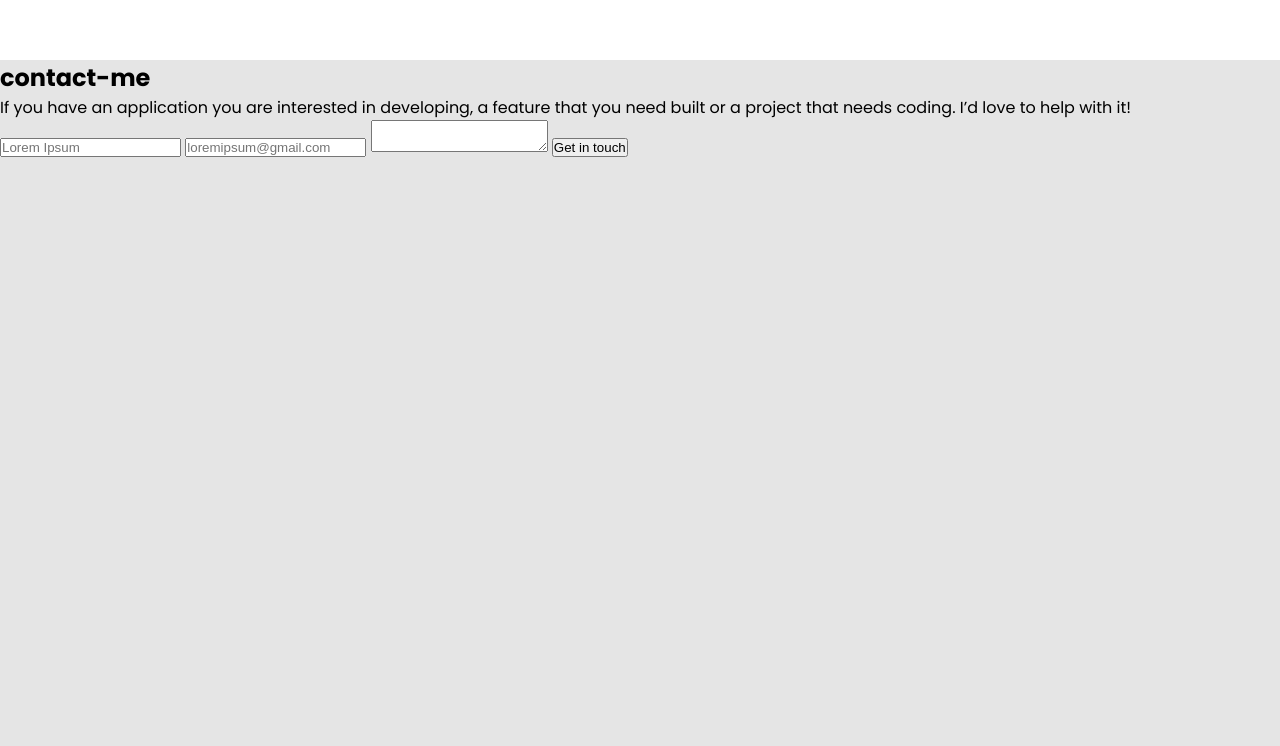
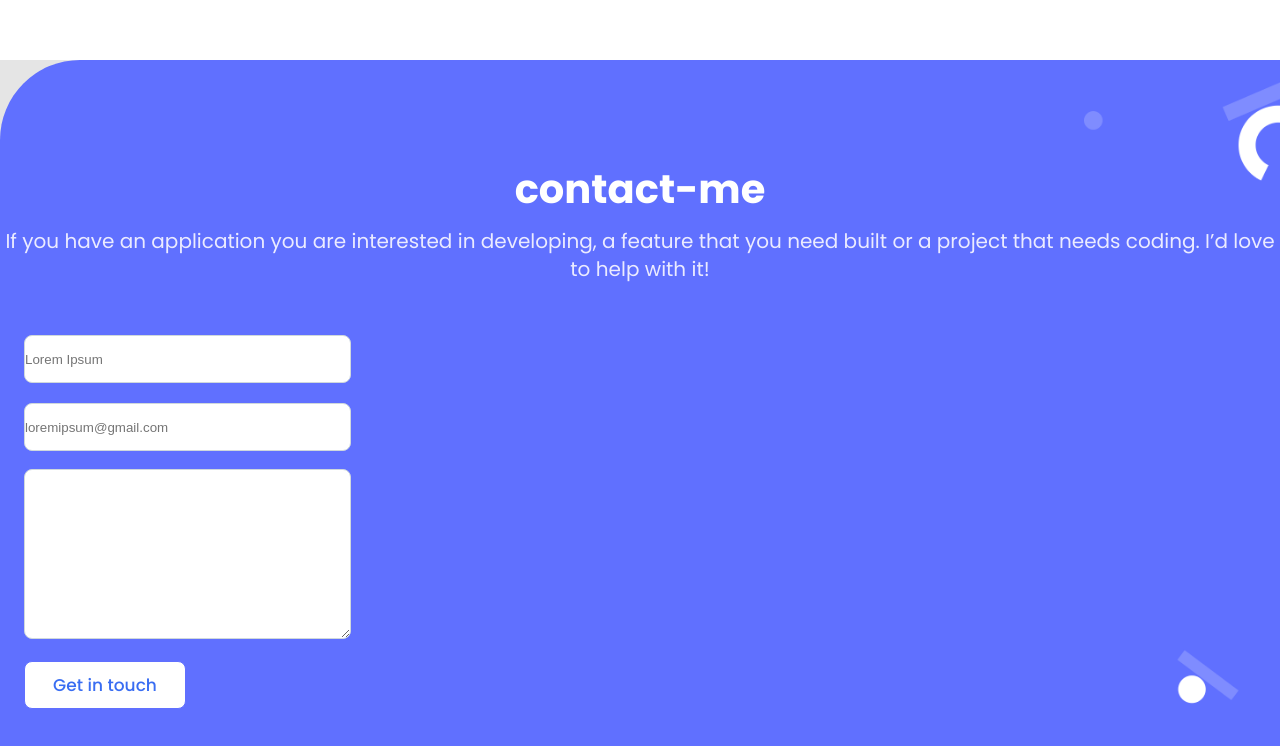
Before and after one commit to santitoot/finish-mobile-version, a plain HTML site: page index.html in a window 1280 px wide. Shown: the part 4504-5250 px from the top of the page. Before the commit the page ends 4663 px from the top, so only its background shows below. Drawn offline with Linux system fonts and the light colour scheme.

Commit message:
Update style.css

```diff
--- a/style.css
+++ b/style.css
@@ -27,10 +27,10 @@ nav > a {
   display: flex;
   align-items: center;
   text-align: center;
-  font-weight: 700;
   color: #6070ff;
   width: 76px;
   height: 20;
+  font-weight: 700;
   font-size: 18px;
   line-height: 20px;
 }
@@ -200,6 +200,33 @@ nav > a {
   font-size: 20px;
   line-height: 24px;
   margin-top: 108px;
+}
+
+.contact-me p {
+  font-family: Poppins, sans-serif;
+  font-style: normal;
+  font-weight: 400;
+  font-size: 20px;
+  line-height: 28px;
+  color: #ebebff;
+  text-align: center;
+  margin-top: 12px;
+  margin-bottom: 32px;
+}
+
+.el-botones p {
+  display: flex;
+  justify-content: center;
+  align-items: center;
+  width: 150px;
+  height: 24px;
+  font-family: Poppins, sans-serif;
+  font-style: normal;
+  font-weight: 500;
+  font-size: 17px;
+  line-height: 24px;
+  color: #396df2;
+  padding-top: 20px;
 }
 
 .profile > main > p {
@@ -423,7 +450,7 @@ ul {
 }
 
 .about-myself > main > p {
-  width: 327px;
+  width: 100%;
   height: 147px;
   font-family: Poppins, sans-serif;
   font-style: normal;
@@ -584,3 +611,81 @@ h3 {
   margin-top: 114px;
   margin-left: 215px;
 }
+
+.contact-me {
+  position: absolute;
+  width: 100%;
+  background: #6070ff;
+  border-top-left-radius: 80px;
+}
+
+.contact-me h2 {
+  font-family: Poppins, sans-serif;
+  font-style: normal;
+  font-weight: 700;
+  font-size: 40px;
+  line-height: 52px;
+  color: #fff;
+  margin-top: 82px;
+  text-align: center;
+}
+
+.loremipsum {
+  position: absolute;
+  background: #fff;
+}
+
+input {
+  display: block;
+  border-radius: 8px;
+  border: 1px solid #cfd8dc;
+  background: #fff;
+  width: 327px;
+  height: 48px;
+  margin-top: 20px;
+  margin-left: 24px;
+}
+
+textarea {
+  display: block;
+  border-radius: 8px;
+  border: 1px solid #cfd8dc;
+  background: #fff;
+  margin-top: 18px;
+  width: 327px;
+  height: 170px;
+  margin-left: 24px;
+}
+
+.el-botones {
+  display: flex;
+  flex-direction: row;
+  align-items: center;
+  padding: 12px;
+  gap: 10px;
+  background-color: white;
+  border: 1px solid #6070ff;
+  width: 162px;
+  height: 48px;
+  border-radius: 8px;
+  cursor: pointer;
+  margin-top: 22px;
+  margin-left: 24px;
+}
+
+.background {
+  background-image: url(assets/contact-form.png);
+  border-top-left-radius: 90px;
+  background-size: contain, cover;
+  background-position: right;
+  background-clip: padding-box, padding-box;
+  background-repeat: no-repeat, no-repeat;
+  display: flex;
+  flex-direction: column;
+  text-align: center;
+  margin-bottom: 42px;
+  align-items: stretch;
+  justify-content: center;
+  color: #fff;
+  margin-top: 21px;
+}
```
